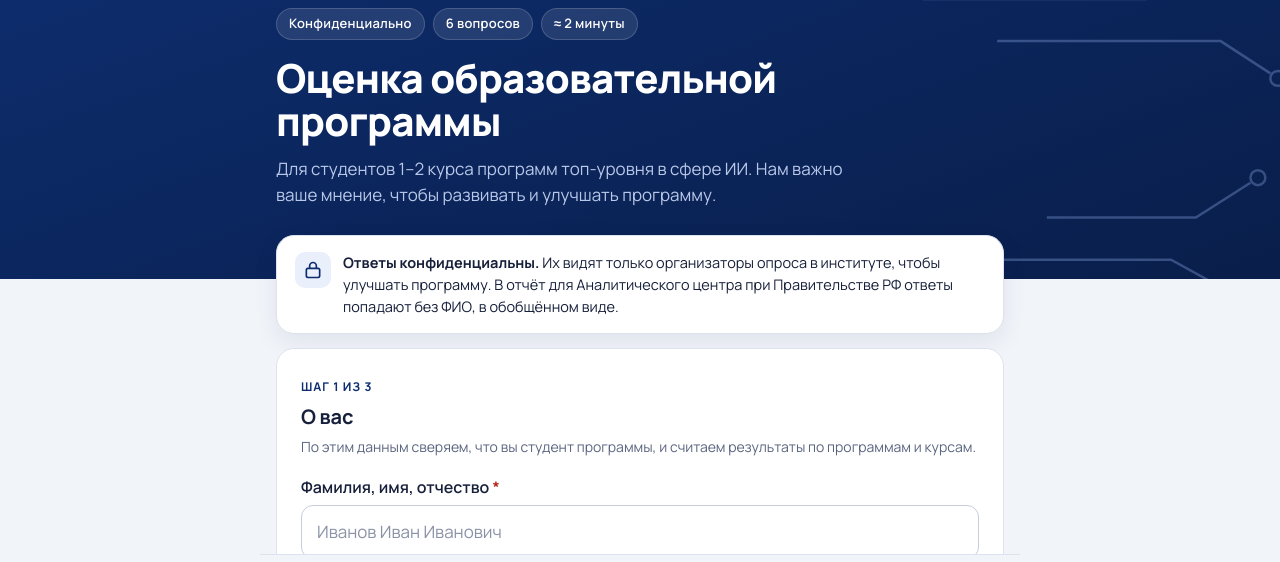
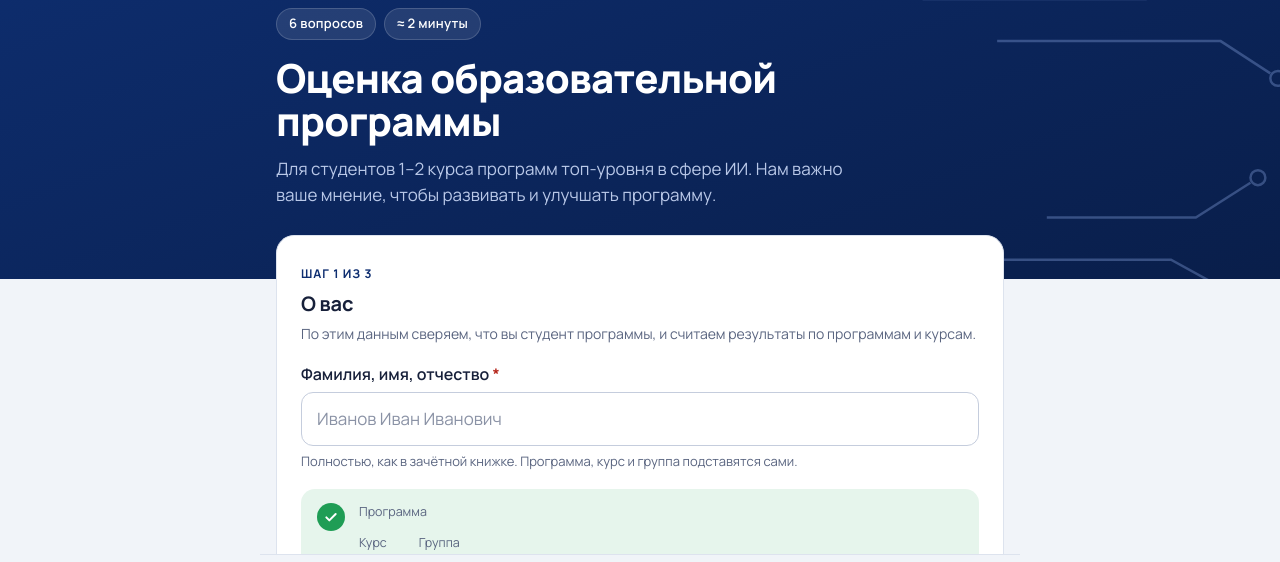
Before and after one commit to soniamurtazalieva-beep/opros-topii-demo, a plain HTML site: page index.html in a window 1280 px wide. Shown: the part 163-725 px from the top of the page. Drawn offline with Linux system fonts and the light colour scheme.

Commit message:
Убран блок о конфиденциальности
Co-Authored-By: Claude Opus 5.5 <noreply@anthropic.com>

```diff
--- a/index.html
+++ b/index.html
@@ -164,17 +164,13 @@ body.is-closed #form{display:none}body.is-closed .closed{display:block}
       <img src="assets/institute-mark-white.png" width="240" height="247" alt="">
       <span><b>РГАУ-МСХА имени К.А. Тимирязева</b>Проектный институт цифровой трансформации АПК</span>
     </div>
-    <ul class="meta"><li>Конфиденциально</li><li>6 вопросов</li><li>≈ 2 минуты</li></ul>
+    <ul class="meta"><li>6 вопросов</li><li>≈ 2 минуты</li></ul>
     <h1>Оценка образовательной программы</h1>
     <p class="lead">Для студентов 1–2 курса программ топ-уровня в сфере ИИ. Нам важно ваше мнение, чтобы развивать и улучшать программу.</p>
   </div>
 </header>
 
 <main><div class="wrap">
-  <div class="anon">
-    <span class="lock"><svg viewBox="0 0 24 24" width="20" height="20" fill="none" stroke="currentColor" stroke-width="2" aria-hidden="true"><rect x="4" y="10" width="16" height="11" rx="2"/><path d="M8 10V7a4 4 0 0 1 8 0v3"/></svg></span>
-    <span><b>Ответы конфиденциальны.</b> Их видят только организаторы опроса в институте, чтобы улучшать программу. В отчёт для Аналитического центра при Правительстве РФ ответы попадают без ФИО, в обобщённом виде.</span>
-  </div>
 
   <div class="card closed"><h2>Опрос завершён</h2><p class="hint" style="margin:0">Спасибо всем, кто ответил.</p></div>
 
```
